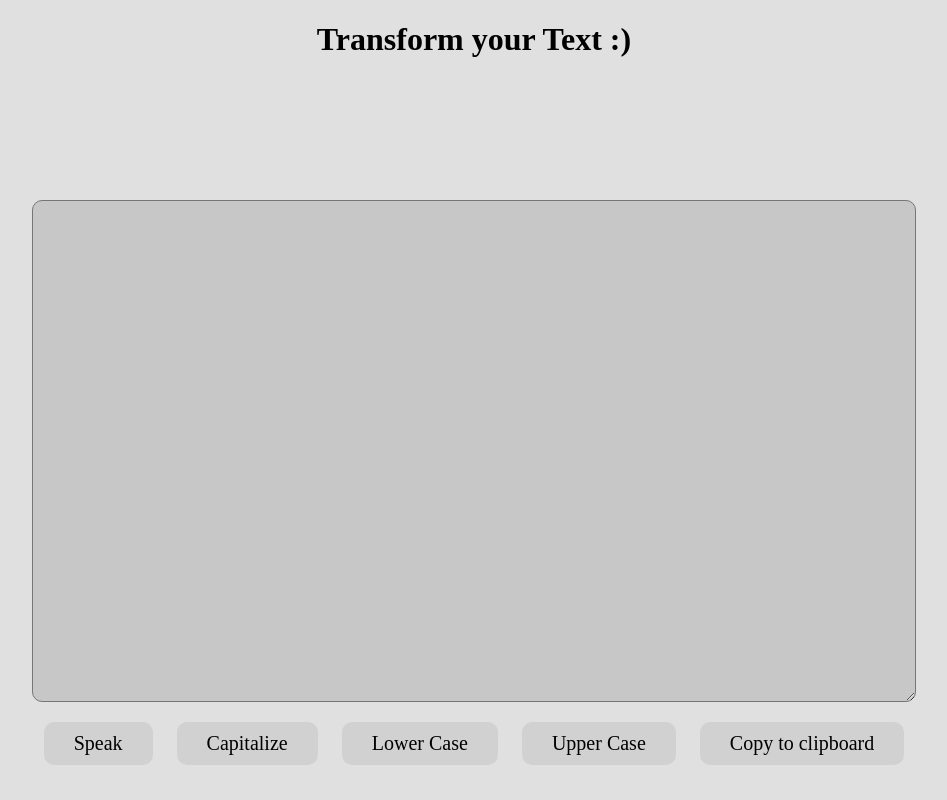
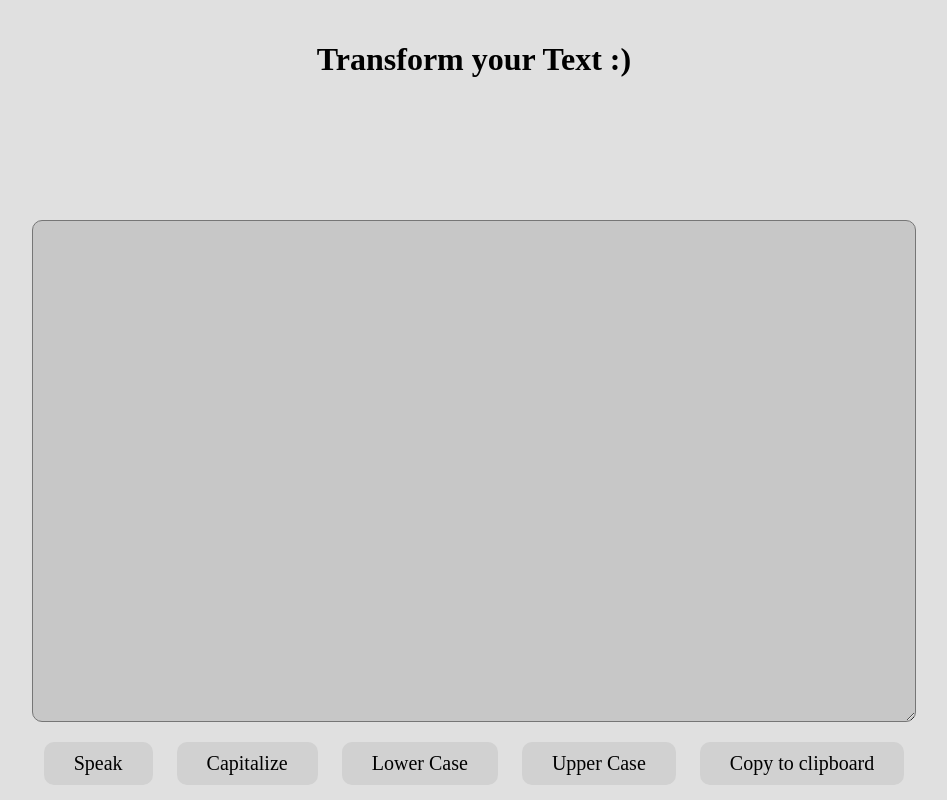
Before and after one commit to shoiab-hkz/text-to-speech-and-transform, a plain HTML site: page index.html in a window 1280 px wide. Shown: the whole page, without its empty margins (166-1113 px from the left). Drawn offline with Linux system fonts and the light colour scheme.

Commit message:
Update index.html

```diff
--- a/index.html
+++ b/index.html
@@ -7,7 +7,7 @@
     <link rel="stylesheet" href="style.css">
 </head>
 <body>
-    <h1 style="text-align:center">Transform your Text :)</h1>
+    <h1 style="text-align:center;padding-top:20px">Transform your Text :)</h1>
     <div class="content">
         <textarea name="" id="input" rows="20" cols="20"></textarea>
         <div class="actions">
```
